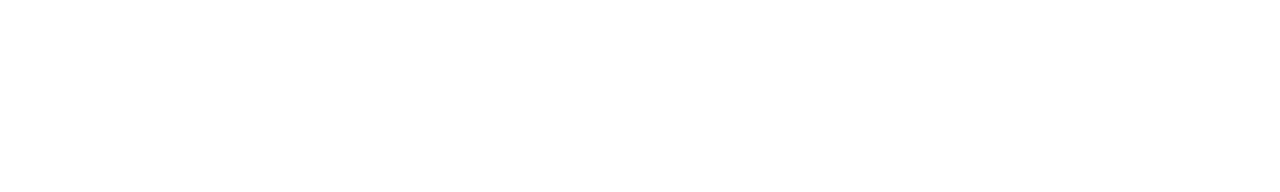
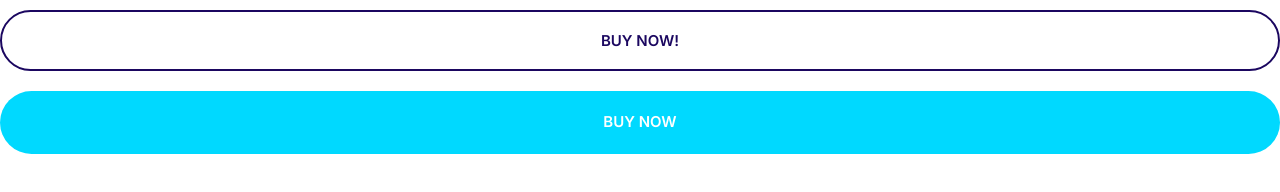
Before and after one commit to uterzic/moshifywebsite, a plain HTML site: page index.html in a window 1280 px wide. Drawn offline with Linux system fonts and the light colour scheme.

Commit message:
Defined buttons and skins

```diff
--- a/css/styles.css
+++ b/css/styles.css
@@ -6,6 +6,10 @@
     --color-accent: #ff3400;
     --color-headings: #1b0760;
     --color-body: #918ca4;
+}
+
+*, *::after, *::before {
+    box-sizing: border-box;
 }
 
 /* Typography */
@@ -171,3 +175,67 @@ a {
     justify-content: center;
     align-items: center;
 }
+
+/* Buttons */
+.btn {
+    border-radius: 40px;
+    border: 0;
+    cursor: pointer;
+    font-size: 1.8rem;
+    font-weight: 600;
+    margin: 1rem 0;
+    padding: 2rem 3rem;
+    text-align: center;
+    text-transform: uppercase;
+    white-space: nowrap;
+}
+
+.btn--primary {
+    background-color: var(--color-primary);
+    color: white;
+}
+
+.btn--primary:hover {
+    background-color: #3a8ffd;
+}
+
+.btn--secondary {
+    background-color: var(--color-secondary);
+    color: white;
+}
+
+.btn--secondary:hover {
+    background-color: #00c8eb;
+}
+
+.btn--accent {
+    background-color: var(--color-accent);
+    color: white;
+}
+
+.btn--accent:hover {
+    background-color: #ca2c04;
+}
+
+.btn--block {
+    width: 100%;
+    display: inline-block;
+}
+
+.btn--outline {
+    background: white;
+    color: var(--color-headings);
+    border: 2px solid var(--color-headings);
+}
+
+.btn--outline:hover {
+    background-color: var(--color-headings);
+    color: white;
+}
+
+@media screen and (min-width: 1024px)
+{
+    .btn {
+        font-size: 1.5rem;
+    }
+}
--- a/index.html
+++ b/index.html
@@ -8,6 +8,7 @@
     <link rel="stylesheet" href="css/styles.css">
 </head>
 <body>
-
+    <button class="btn btn--outline btn--block">Buy now!</button>
+    <a href="#" class="btn btn--secondary btn--block">Buy now</a>
 </body>
 </html>
```
